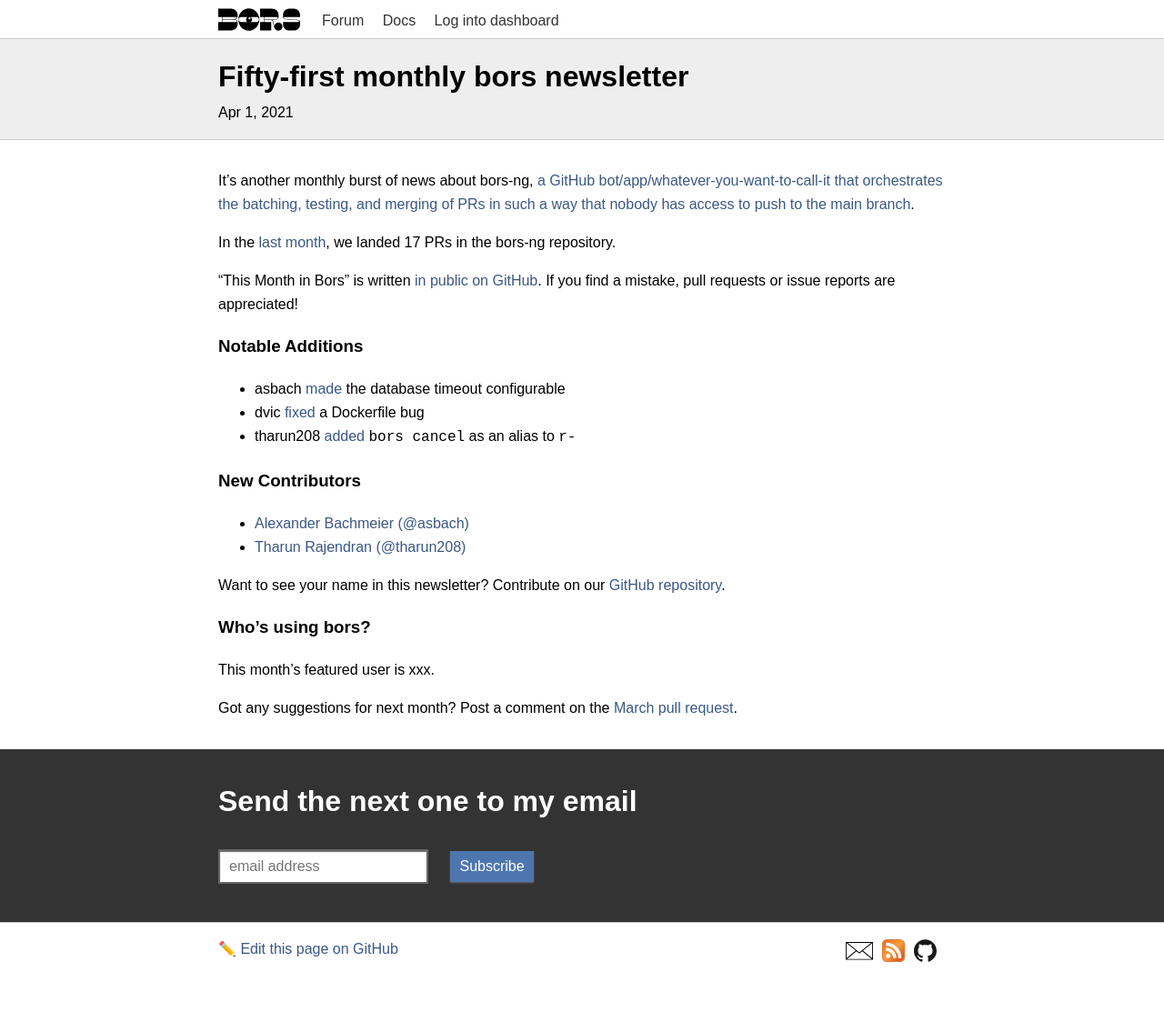
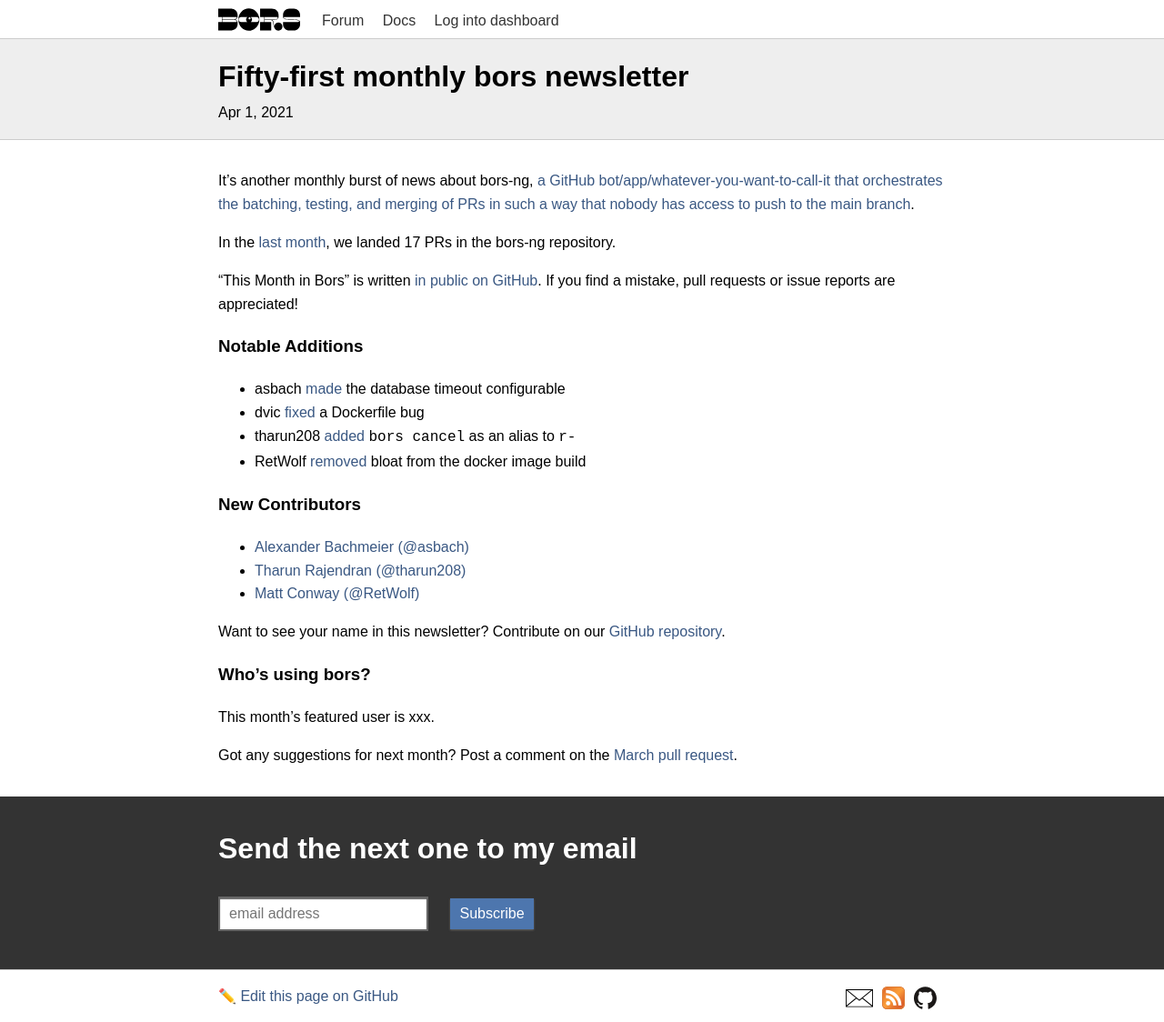
Before and after one commit to bors-ng/bors-ng.github.io, a Jekyll site: the page built from _posts/2021-04-01-tmib-51.md, in a window 1280 px wide. Shown: the whole page at 91% size. Built offline with Jekyll 4.4.1, drawn with Linux system fonts in a browser that asks for light colours; before the commit the page ends 1073 px from its top, so only the background shows below that.

Commit message:
Add bors-ng/bors-ng#1200
Add @RetWolf to the new contributors list

```diff
--- a/_posts/2021-04-01-tmib-51.md
+++ b/_posts/2021-04-01-tmib-51.md
@@ -22,11 +22,14 @@
 * asbach [made](https://github.com/bors-ng/bors-ng/pull/1134) the database timeout configurable
 * dvic [fixed](https://github.com/bors-ng/bors-ng/pull/1182) a Dockerfile bug
 * tharun208 [added](https://github.com/bors-ng/bors-ng/pull/1191) `bors cancel` as an alias to `r-`
+* RetWolf [removed](https://github.com/bors-ng/bors-ng/pull/1200) bloat from the docker image build
+
 
 ### New Contributors
 
 * [Alexander Bachmeier (@asbach)](https://github.com/asbach)
 * [Tharun Rajendran (@tharun208)](https://github.com/tharun208)
+* [Matt Conway (@RetWolf)](https://github.com/RetWolf)
 
 Want to see your name in this newsletter? Contribute on our [GitHub repository](https://github.com/bors-ng/bors-ng).
 
```
